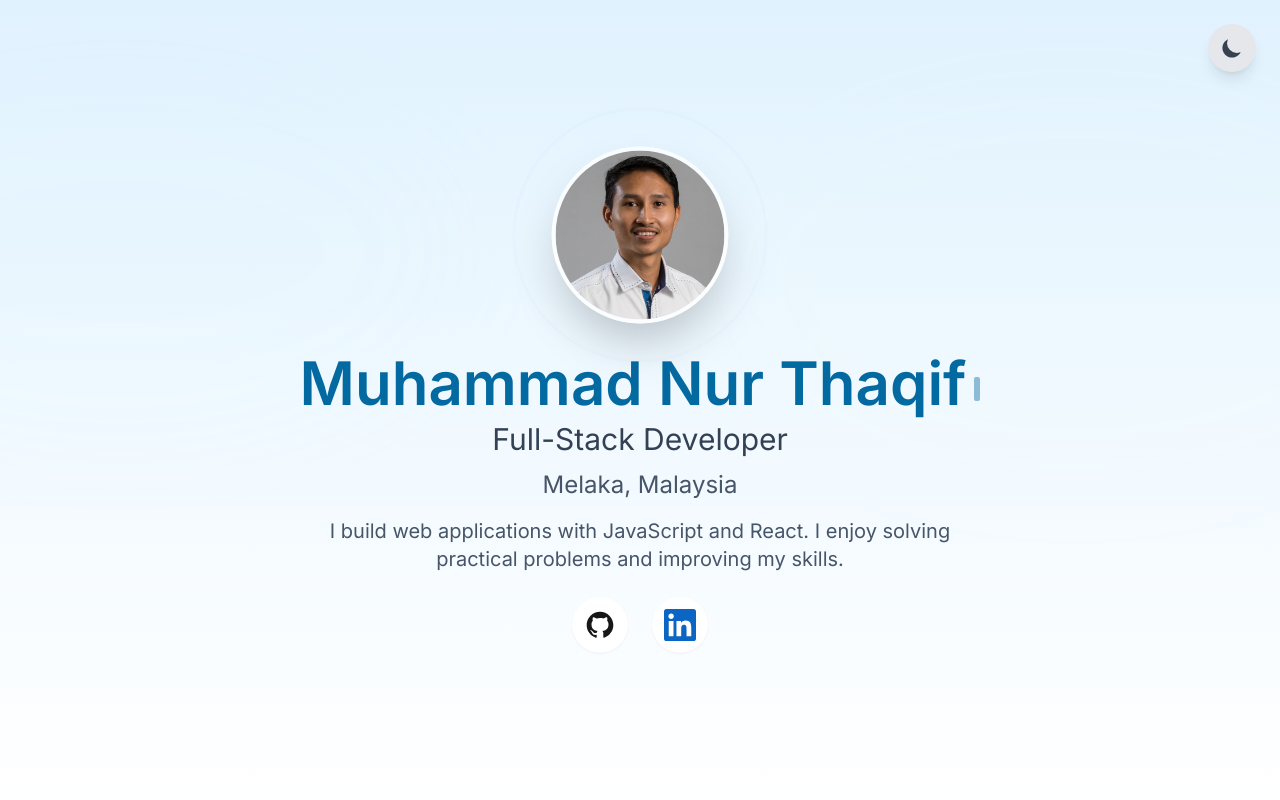
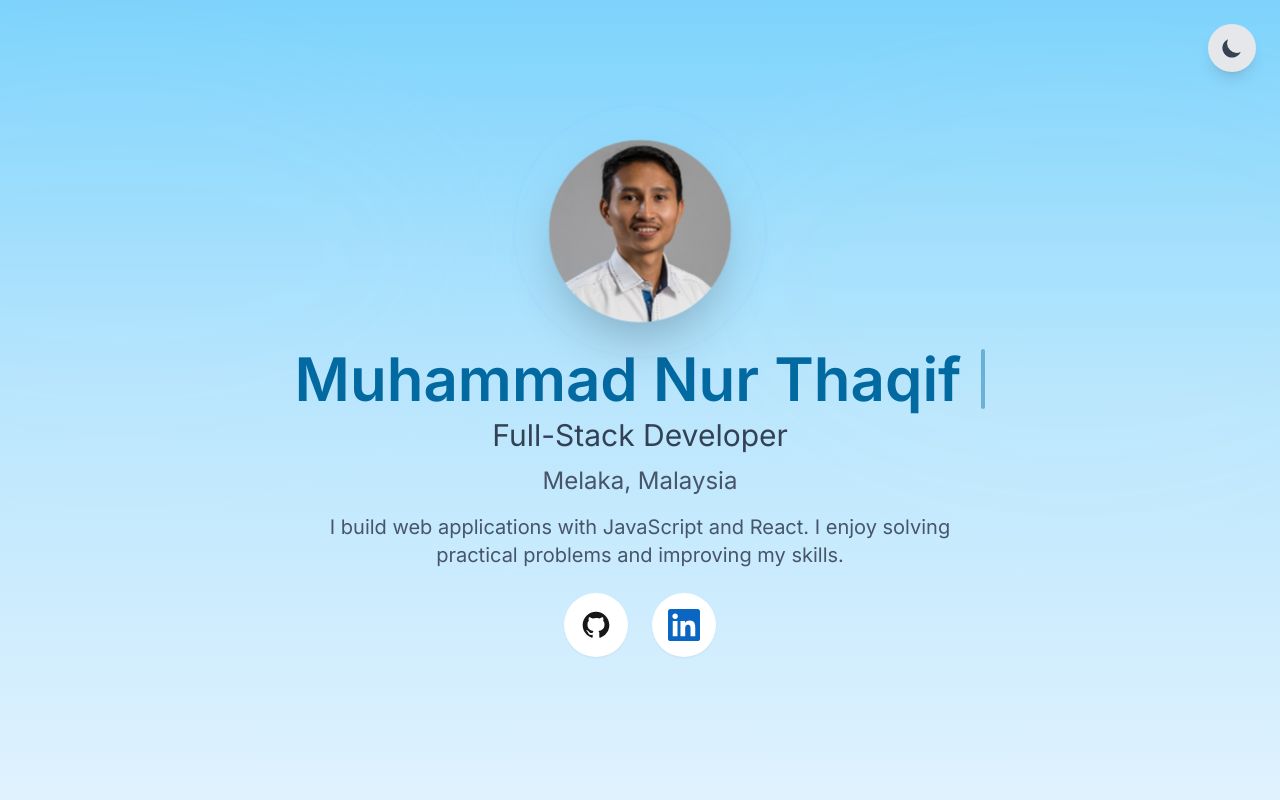
Before and after one commit to mnthaqif/mnthaqif.github.io, a React (Vite) app: page / in a window 1280 px wide. Shown: the top 800 px of the page. Built offline with nearby package versions, Linux system fonts and the light colour scheme.

Commit message:
Refactor Hero component for clarity and styling
Updated comments for clarity, adjusted styles for elements, and improved accessibility features.

```diff
--- a/src/components/sections/Hero.jsx
+++ b/src/components/sections/Hero.jsx
@@ -3,7 +3,7 @@ import { motion } from 'framer-motion';
 import { resumeData } from '../../data/resumeData';
 import avatar from '../../assets/thaqif.jpg';
 
-/** Typing with blinking caret (motion-based) */
+/** Typing with blinking caret sized relative to the text (uses em units) */
 function Typing({ text, speed = 80, className = '' }) {
   const [display, setDisplay] = useState('');
   useEffect(() => {
@@ -18,14 +18,22 @@ function Typing({ text, speed = 80, className = '' }) {
   }, [text, speed]);
 
   return (
-    <span className={className}>
-      {display}
+    <span className={className} style={{ display: 'inline-flex', alignItems: 'center' }}>
+      <span>{display}</span>
+      {/* caret sized using em so it matches the surrounding font-size */}
       <motion.span
         aria-hidden="true"
-        className="inline-block ml-2 w-1.5 h-6 align-middle rounded-sm"
+        style={{
+          display: 'inline-block',
+          width: '0.08em',
+          height: '1em',
+          marginLeft: '0.32em',
+          borderRadius: '2px',
+          backgroundColor: 'currentColor',
+          verticalAlign: 'middle',
+        }}
         animate={{ opacity: [1, 0, 1] }}
         transition={{ duration: 0.9, repeat: Infinity, ease: 'linear' }}
-        style={{ backgroundColor: 'currentColor' }}
       />
     </span>
   );
@@ -50,10 +58,12 @@ const Hero = () => {
       className="min-h-screen flex items-center justify-center relative transition-colors duration-300"
       style={{ height: '100vh' }}
     >
-      {/* Vertical light-blue gradient in light mode; darker slate gradient in dark mode */}
-      <div className="absolute inset-0 -z-20 transition-colors duration-300
-                      bg-gradient-to-b from-sky-100 via-sky-50 to-white
-                      dark:from-slate-900 dark:via-slate-800 dark:to-slate-800" />
+      {/* vertical gradient background - darker so gradient is clearer; dark mode handled via Tailwind classes */}
+      <div
+        className="absolute inset-0 -z-20 transition-colors duration-300
+                   bg-gradient-to-b from-sky-300 via-sky-200 to-sky-100
+                   dark:from-slate-900 dark:via-slate-800 dark:to-slate-800"
+      />
 
       {/* subtle blurred background blobs (no centered oval) */}
       <svg
@@ -75,7 +85,7 @@ const Hero = () => {
           animate={{ x: [0, -16, 0], opacity: [0.18, 0.24, 0.18] }}
           transition={{ duration: 12, repeat: Infinity, repeatType: 'reverse', ease: 'easeInOut' }}
         >
-          <ellipse cx="160" cy="220" rx="320" ry="180" fill="#c7eaff" opacity="0.18" />
+          <ellipse cx="160" cy="220" rx="320" ry="180" fill="#bfeaff" opacity="0.18" />
         </motion.g>
 
         {/* right blob - low contrast */}
@@ -84,7 +94,7 @@ const Hero = () => {
           animate={{ y: [0, -12, 0], opacity: [0.14, 0.18, 0.14] }}
           transition={{ duration: 14, repeat: Infinity, repeatType: 'reverse', ease: 'easeInOut' }}
         >
-          <ellipse cx="980" cy="260" rx="340" ry="200" fill="#e6fff0" opacity="0.14" />
+          <ellipse cx="980" cy="260" rx="340" ry="200" fill="#dfffe8" opacity="0.14" />
         </motion.g>
       </svg>
 
@@ -92,20 +102,20 @@ const Hero = () => {
         <motion.div variants={containerVariants} initial="hidden" animate="visible" className="mx-auto">
           {/* Avatar + wave rings */}
           <div className="relative inline-block mx-auto mb-6">
-            {/* expanding wave / ring 1 */}
+            {/* expanding ring 1 (subtle, uses current theme for visibility) */}
             <motion.span
               aria-hidden="true"
               className="absolute rounded-full"
               style={{
                 inset: 0,
                 borderRadius: '9999px',
-                border: '2px solid rgba(99,102,241,0.14)', // soft blue ring
+                border: '2px solid rgba(59,130,246,0.16)',
               }}
               initial={{ scale: 1, opacity: 0.28 }}
               animate={{ scale: [1, 1.9], opacity: [0.28, 0] }}
               transition={{ duration: 2.8, repeat: Infinity, ease: 'easeOut' }}
             />
-            {/* expanding wave / ring 2 (delayed) */}
+            {/* expanding ring 2 (delayed) */}
             <motion.span
               aria-hidden="true"
               className="absolute rounded-full"
@@ -123,39 +133,53 @@ const Hero = () => {
               variants={itemVariant}
               src={avatar}
               alt={personal.name}
-              className="relative z-10 w-36 h-36 md:w-44 md:h-44 rounded-full shadow-2xl border-4 border-white/80 dark:border-slate-700 object-cover"
+              className="relative z-10 w-36 h-36 md:w-44 md:h-44 rounded-full shadow-2xl object-cover"
+              style={{
+                // help reduce perceived blur: don't scale image up from a smaller source;
+                // prefer to supply a high-res image in src/assets. These flags help rendering
+                imageRendering: 'auto',
+                backfaceVisibility: 'hidden',
+                transform: 'translateZ(0)',
+              }}
               initial={{ opacity: 0, scale: 0.96 }}
-              animate={{ opacity: 1, y: [0, -10, 0], scale: [0.98, 1.06, 0.98] }}
-              transition={{ duration: 5.5, repeat: Infinity, ease: 'easeInOut' }}
+              animate={{ opacity: 1, y: [0, -12, 0], scale: [0.98, 1.06, 0.98] }}
+              transition={{ duration: 5.0, repeat: Infinity, ease: 'easeInOut' }}
               whileHover={{ scale: 1.12, y: -6 }}
             />
           </div>
 
-          {/* Name: blue in light mode, white in dark mode */}
+          {/* Name: blue in light mode, white in dark mode; caret sized to match name */}
           <motion.h1 variants={itemVariant} className="text-4xl md:text-5xl lg:text-6xl font-semibold mb-2">
             <Typing text={personal.name} speed={70} className="text-sky-700 dark:text-white" />
           </motion.h1>
 
-          {/* Larger title, location, about */}
-          <motion.p variants={itemVariant} className="text-2xl md:text-3xl text-slate-700 dark:text-slate-300 mb-3">
+          {/* Full-Stack Developer: fade-in animation */}
+          <motion.p
+            initial={{ opacity: 0, y: 8 }}
+            animate={{ opacity: 1, y: 0 }}
+            transition={{ duration: 0.8, delay: 0.55 }}
+            className="text-2xl md:text-3xl text-slate-700 dark:text-slate-300 mb-3"
+          >
             {personal.title}
           </motion.p>
 
+          {/* Location larger */}
           <motion.p variants={itemVariant} className="text-xl md:text-2xl text-slate-600 dark:text-slate-400 mb-4">
             {personal.location}
           </motion.p>
 
+          {/* About me larger */}
           <motion.p variants={itemVariant} className="max-w-2xl mx-auto text-slate-600 dark:text-slate-400 mb-6 text-lg md:text-xl">
             I build web applications with JavaScript and React. I enjoy solving practical problems and improving my skills.
           </motion.p>
 
-          {/* Social icons: larger, circular background that adapts to light/dark, icons keep brand colors */}
+          {/* Social icons: circular background that adapts to light/dark, larger size, original icon colors */}
           <motion.div variants={itemVariant} className="flex justify-center gap-6 flex-wrap">
             <motion.a
               href={personal.github}
               target="_blank"
               rel="noopener noreferrer"
-              className="p-3 rounded-full bg-white shadow-sm dark:bg-slate-800 flex items-center justify-center"
+              className="p-4 rounded-full bg-white shadow-sm dark:bg-slate-800 flex items-center justify-center"
               aria-label="GitHub"
               whileHover={{ scale: 1.06, y: -3 }}
             >
@@ -168,7 +192,7 @@ const Hero = () => {
               href={personal.linkedin}
               target="_blank"
               rel="noopener noreferrer"
-              className="p-3 rounded-full bg-white shadow-sm dark:bg-slate-800 flex items-center justify-center"
+              className="p-4 rounded-full bg-white shadow-sm dark:bg-slate-800 flex items-center justify-center"
               aria-label="LinkedIn"
               whileHover={{ scale: 1.06, y: -3 }}
             >
```
